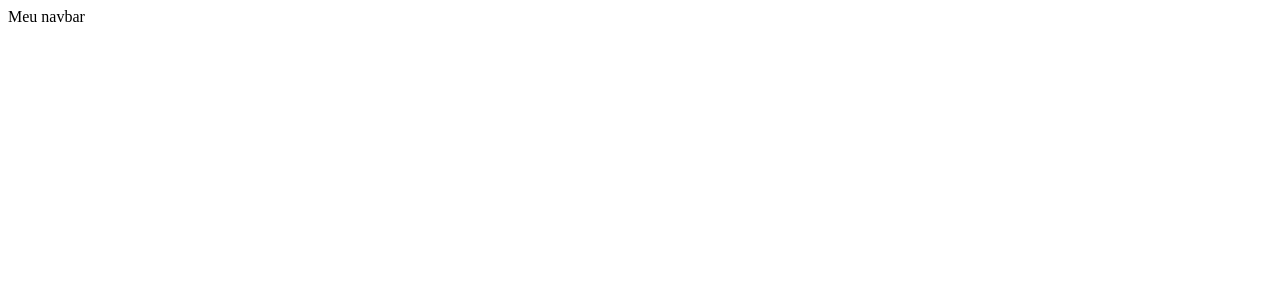
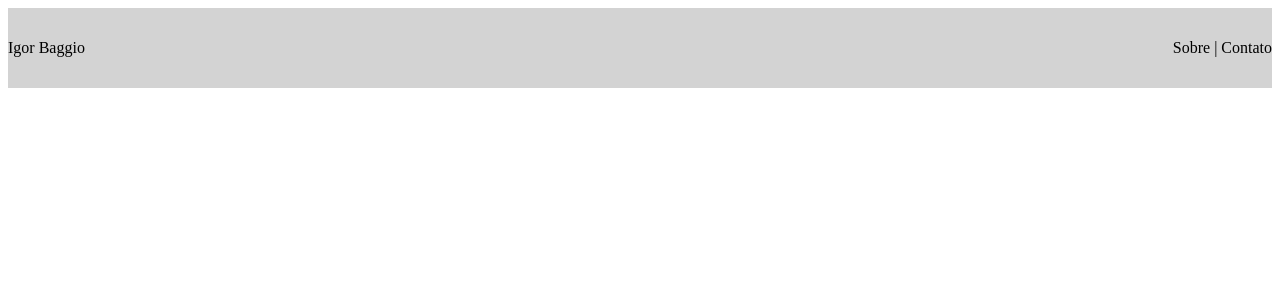
Before and after one commit to igorbaggio/portfolio, a Vue app: page / in a window 1280 px wide. Shown: the top 300 px of the page. Built offline with nearby package versions, Linux system fonts and the light colour scheme.

Commit message:
Navbar com nome, contato/sobre

```diff
--- a/package.json
+++ b/package.json
@@ -19,6 +19,7 @@
     "@vue/cli-service": "~5.0.0",
     "eslint": "^7.32.0",
     "eslint-plugin-vue": "^8.0.3",
+    "vue-cli-plugin-vuetify": "~2.5.8",
     "vue-template-compiler": "^2.6.14"
   },
   "eslintConfig": {
--- a/src/components/navbar.vue
+++ b/src/components/navbar.vue
@@ -1,5 +1,11 @@
 <template>
-  <div class="navbar">Meu navbar</div>
+  <div class="navbar">
+    <div class="navbar__left">Igor Baggio</div>
+    <div class="navbar__right">
+      <div class="navbar__right--sobre">Sobre | </div>
+      <div class="navbar__right--contato">Contato</div>
+    </div>
+  </div>
 </template>
 
 <script>
@@ -7,4 +13,19 @@ export default {
   name: "myNavbar",
 };
 </script>
-<style scoped></style>
+<style scoped>
+.navbar {
+  height: 80px;
+  background-color: lightgray;
+  display: flex;
+  justify-content: space-between;
+  align-items: center;
+}
+.navbar__right{
+  display: flex;
+  justify-content: right;
+}
+.navbar__right--contato{
+  padding-left: 4px;
+}
+</style>
```
